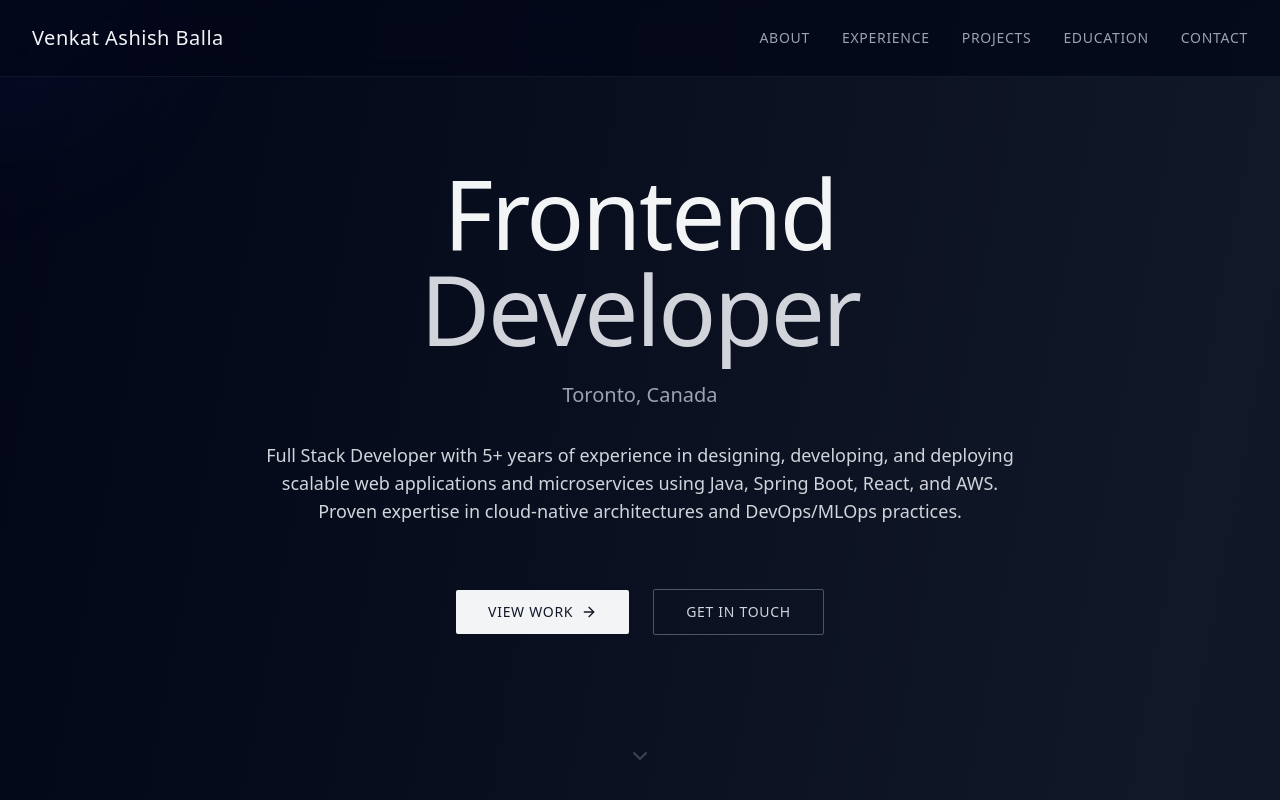
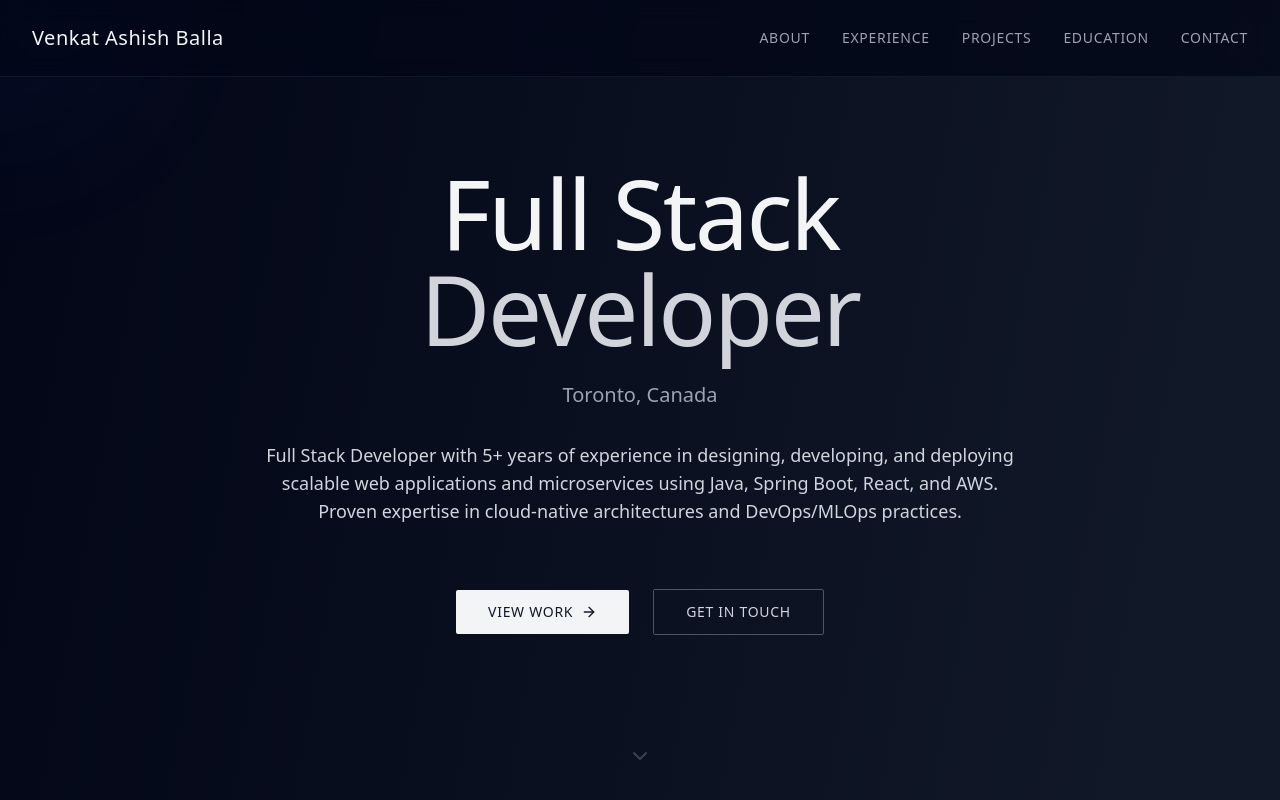
Before and after one commit to ashishballa/portfolio, a React (Vite) app in the folder ashishballa_portfolio/: page / in a window 1280 px wide. Shown: the top 800 px of the page. Built offline with nearby package versions, Linux system fonts and the light colour scheme.

Commit message:
Changed title

```diff
--- a/ashishballa_portfolio/src/App.jsx
+++ b/ashishballa_portfolio/src/App.jsx
@@ -269,7 +269,7 @@ const experiences = [
         <div className="max-w-5xl mx-auto space-y-8">
           <div className="space-y-4">
             <h1 className="text-5xl sm:text-7xl md:text-8xl font-extralight mb-6 text-gray-100 tracking-tight leading-tight">
-              Frontend
+              Full Stack
               <span className="block font-light text-gray-300">Developer</span>
             </h1>
             <p className="text-lg sm:text-xl max-w-2xl text-gray-400 mx-auto leading-relaxed font-light">
```
